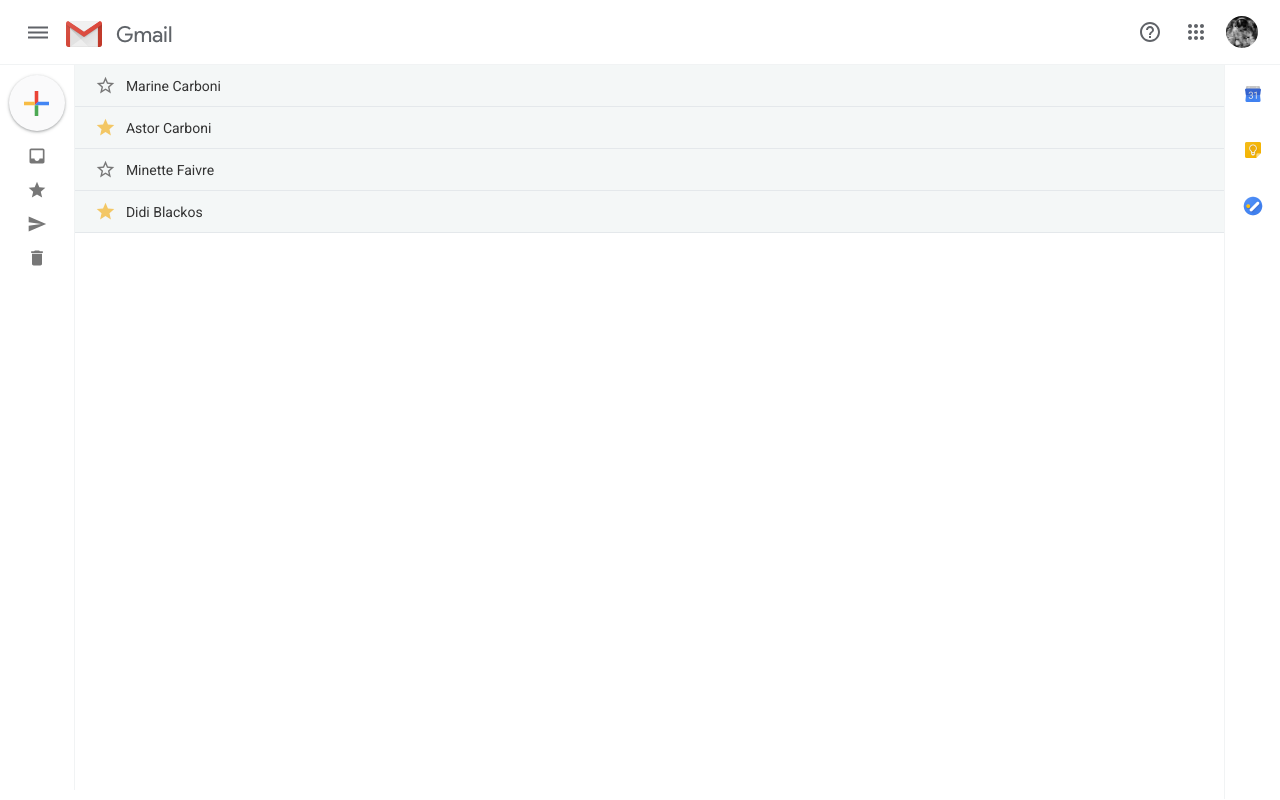
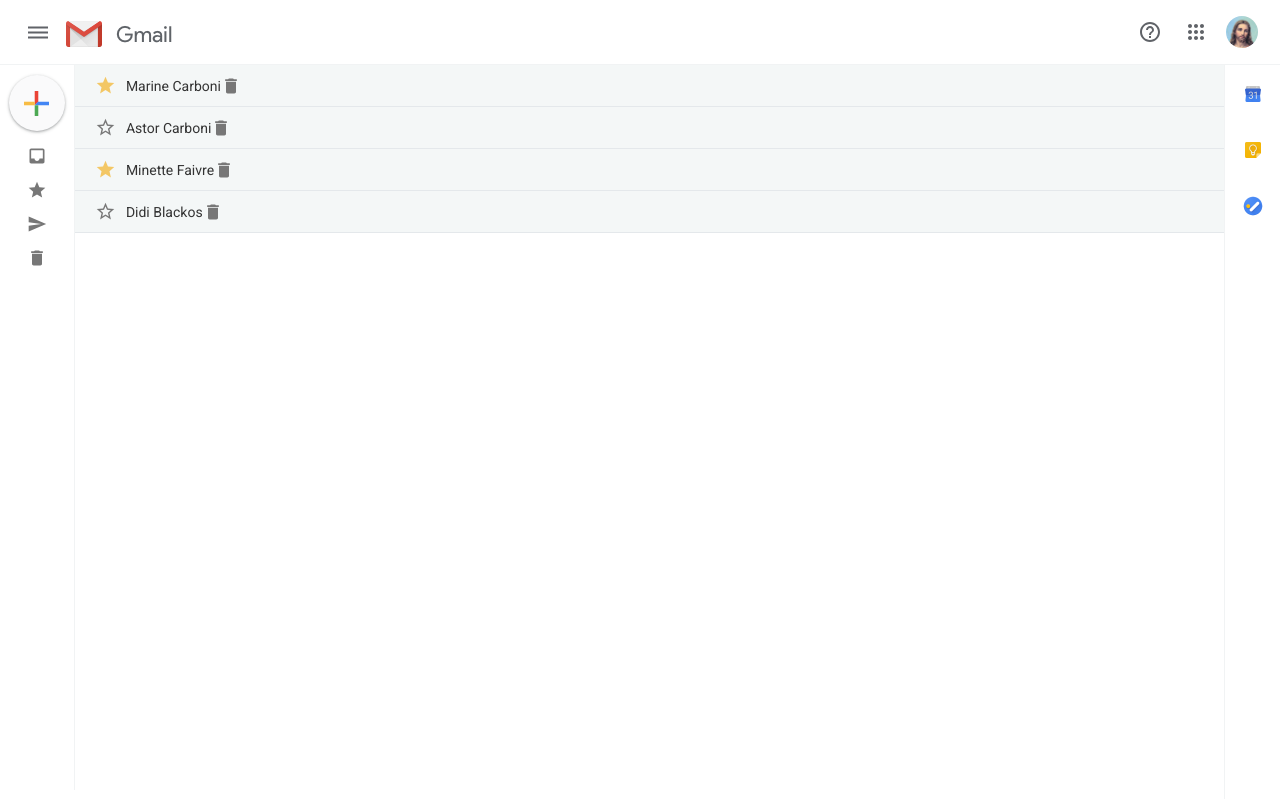
Before and after one commit to colinfaivre/ChuckNorris-gmail, a Vue app: page / in a window 1280 px wide. Built offline with nearby package versions, Linux system fonts and the light colour scheme.

Commit message:
Add Store & Routes for inBox, trash and starred emails

```diff
--- a/public/index.html
+++ b/public/index.html
@@ -5,7 +5,7 @@
     <meta http-equiv="X-UA-Compatible" content="IE=edge">
     <meta name="viewport" content="width=device-width,initial-scale=1.0">
     <link rel="icon" href="<%= BASE_URL %>favicon.ico">
-    <title>vue-gmail</title>
+    <title>Jesus-gmail</title>
     <link href="https://fonts.googleapis.com/css?family=Roboto:400,500,700,900&display=swap" rel="stylesheet">
   </head>
   <body>
--- /dev/null
+++ b/src/components/EmailList.vue
@@ -0,0 +1,59 @@
+<template>
+  <div class="Emails">
+    <div class="email" v-for="(email) in list" :key="email.id">
+      <img v-if="email.starred" @click="toggleStar(email.id)" src="../assets/star-border-yellow.svg" width="21" height="21">
+      <img v-else @click="toggleStar(email.id)" src="../assets/star-border-icon.svg" width="21" height="21">
+      <span>{{email.from}}</span>
+      <svg @click="toggleInTrash(email.id)" xmlns="http://www.w3.org/2000/svg" width="20" height="20" viewBox="0 0 24 24">
+        <path d="M6 19c0 1.1.9 2 2 2h8c1.1 0 2-.9 2-2V7H6v12zM19 4h-3.5l-1-1h-5l-1 1H5v2h14V4z" fill="#777"/>
+        <path d="M0 0h24v24H0z" fill="none"/>
+      </svg>
+    </div>
+  </div>
+</template>
+
+<script>
+export default {
+  name: 'email-list',
+  props: {
+    list: Array,
+  },
+  data() {
+    return {}
+  },
+  methods: {
+    toggleStar(emailId) {
+      this.$store.commit('TOGGLE_STAR', emailId)
+    },
+    toggleInTrash(emailId) {
+      this.$store.commit('TOGGLE_IN_TRASH', emailId)
+    },
+  },
+}
+</script>
+
+<style scoped lang="scss">
+.Emails {
+  width: calc(100vw - 129px);
+  .email {
+    padding: 10px 20px;
+    background-color: #f4f7f7;
+    border-bottom: solid 1px #e4e8eb;
+    color: #333;
+    font-size: 14px;
+
+    display: flex;
+    align-items: center;
+    cursor: pointer;
+    span {
+      margin-left: 10px;
+    }
+    &:hover {
+      border-bottom: solid 1px #ccc;
+      border-left: solid 1px #ccc;
+      border-right: solid 1px #ccc;
+      border-top: solid 1px #ccc;
+    }
+  }
+}
+</style>
--- a/src/components/LeftBar.vue
+++ b/src/components/LeftBar.vue
@@ -6,21 +6,21 @@
       <span class="add-icon-text" v-show="menuIsOpened">Compose</span>
     </div>
 
-    <div :class="{'icon-container': true, 'icon-container-opened': menuIsOpened}">
+    <div @click="$router.push({ name: 'inbox'})" :class="{'icon-container': true, 'icon-container-opened': menuIsOpened}">
       <svg xmlns="http://www.w3.org/2000/svg" width="20" height="20" viewBox="0 0 24 24">
         <path d="M19 3H4.99c-1.11 0-1.98.89-1.98 2L3 19c0 1.1.88 2 1.99 2H19c1.1 0 2-.9 2-2V5c0-1.11-.9-2-2-2zm0 12h-4c0 1.66-1.35 3-3 3s-3-1.34-3-3H4.99V5H19v10z" fill="#777"/>
         <path fill="none" d="M0 0h24v24H0V0z"/>
       </svg>
-      <span class="icon-text" v-show="menuIsOpened">Inbox</span>
+      <span class="icon-text" v-show="menuIsOpened">Inbox {{ totalEmailsInboxNumber || "" }}</span>
     </div>
 
-    <div :class="{'icon-container': true, 'icon-container-opened': menuIsOpened}">
+    <div @click="$router.push({ name: 'starred' })" :class="{'icon-container': true, 'icon-container-opened': menuIsOpened}">
       <svg xmlns="http://www.w3.org/2000/svg" width="20" height="20" viewBox="0 0 24 24">
         <path d="M0 0h24v24H0z" fill="none"/>
         <path d="M12 17.27L18.18 21l-1.64-7.03L22 9.24l-7.19-.61L12 2 9.19 8.63 2 9.24l5.46 4.73L5.82 21z" fill="#777"/>
         <path d="M0 0h24v24H0z" fill="none"/>
       </svg>
-      <span class="icon-text" v-show="menuIsOpened">Starred</span>
+      <span class="icon-text" v-show="menuIsOpened">Starred {{ totalStarredEmailsNumber || "" }}</span>
     </div>
 
     <div :class="{'icon-container': true, 'icon-container-opened': menuIsOpened}">
@@ -31,12 +31,12 @@
       <span class="icon-text" v-show="menuIsOpened">Sent</span>
     </div>
 
-    <div :class="{'icon-container': true, 'icon-container-opened': menuIsOpened}">
+    <div @click="$router.push({ name: 'trash'})" :class="{'icon-container': true, 'icon-container-opened': menuIsOpened}">
       <svg xmlns="http://www.w3.org/2000/svg" width="20" height="20" viewBox="0 0 24 24">
         <path d="M6 19c0 1.1.9 2 2 2h8c1.1 0 2-.9 2-2V7H6v12zM19 4h-3.5l-1-1h-5l-1 1H5v2h14V4z" fill="#777"/>
         <path d="M0 0h24v24H0z" fill="none"/>
       </svg>
-      <span class="icon-text" v-show="menuIsOpened">Trash</span>
+      <span class="icon-text" v-show="menuIsOpened">Trash {{ totalInTrashEmailsNumber || "" }}</span>
     </div>
 
   </div>
@@ -53,11 +53,20 @@ export default {
 
     }
   },
-
+  computed: {
+    totalEmailsInboxNumber() {
+      return this.$store.getters.totalEmailsInboxNumber
+    },
+    totalStarredEmailsNumber() {
+      return this.$store.getters.totalStarredEmailsNumber
+    },
+    totalInTrashEmailsNumber() {
+      return this.$store.getters.totalInTrashEmailsNumber
+    }
+  }
 }
 </script>
 
-<!-- Add "scoped" attribute to limit CSS to this component only -->
 <style scoped lang="scss">
 .LeftBar {
 
--- a/src/components/TopBar.vue
+++ b/src/components/TopBar.vue
@@ -25,7 +25,7 @@
       </div>
 
       <div class="icon-container">
-        <img class="profile-image" alt="Profile Image" src="../assets/profile-image.jpg">
+        <img class="profile-image" alt="Profile Image" src="../assets/jesus-image2.png">
       </div>
     </div>
 
--- a/src/router.js
+++ b/src/router.js
@@ -1,6 +1,8 @@
 import Vue from 'vue'
 import Router from 'vue-router'
-import Emails from './views/Emails.vue'
+import Inbox from './views/Inbox.vue'
+import Starred from './views/Starred.vue'
+import Trash from './views/Trash.vue'
 
 Vue.use(Router)
 
@@ -10,8 +12,18 @@ export default new Router({
   routes: [
     {
       path: '/',
-      name: 'emails',
-      component: Emails
-    }
+      name: 'inbox',
+      component: Inbox,
+    },
+    {
+      path: '/starred',
+      name: 'starred',
+      component: Starred,
+    },
+    {
+      path: '/trash',
+      name: 'trash',
+      component: Trash,
+    },
   ]
 })
--- a/src/store.js
+++ b/src/store.js
@@ -5,12 +5,72 @@ Vue.use(Vuex)
 
 export default new Vuex.Store({
   state: {
-
+    emails: [
+      {
+        id: 0,
+        from: "Marine Carboni",
+        starred: true,
+        inTrash: false,
+        unRead: true,
+      },
+      {
+        id: 1,
+        from: "Astor Carboni",
+        starred: false,
+        inTrash: false,
+        unRead: true,
+      },
+      {
+        id: 2,
+        from: "Minette Faivre",
+        starred: true,
+        inTrash: false,
+        unRead: true,
+      },
+      {
+        id: 3,
+        from: "Didi Blackos",
+        starred: false,
+        inTrash: false,
+        unRead: true,
+      },
+    ]
   },
   mutations: {
-
+    TOGGLE_STAR(state, emailId) {
+      state.emails[emailId].starred = !state.emails[emailId].starred
+    },
+    TOGGLE_IN_TRASH(state, emailId) {
+      state.emails[emailId].inTrash = !state.emails[emailId].inTrash
+      state.emails[emailId].starred = false
+    }
   },
   actions: {
 
+  },
+  getters: {
+    totalEmailsNumber: state => {
+      return state.emails.length
+    },
+    totalEmailsInboxNumber: state => {
+      return state.emails.filter(email => !email.inTrash).length
+    },
+    totalStarredEmailsNumber: state => {
+      return state.emails.filter(email => email.starred).length
+    },
+    totalInTrashEmailsNumber: state => {
+      return state.emails.filter(email => email.inTrash).length
+    },
+
+
+    emailsInbox: state => {
+      return state.emails.filter(email => !email.inTrash)
+    },
+    emailsInTrash: state => {
+      return state.emails.filter(email => email.inTrash)
+    },
+    emailsInStarred: state => {
+      return state.emails.filter(email => email.starred)
+    },
   }
 })
--- a/src/views/Emails.vue
+++ /dev/null
@@ -1,69 +0,0 @@
-<template>
-  <div class="Emails">
-    <div class="email" v-for="(email, index) in emails" :key="index">
-      <img v-if="email.starred" @click="email.starred = !email.starred" src="../assets/star-border-icon.svg" width="21" height="21">
-      <img v-else @click="email.starred = !email.starred" src="../assets/star-border-yellow.svg" width="21" height="21">
-      <span>{{email.from}}</span>
-    </div>
-  </div>
-</template>
-
-<script>
-// @ is an alias to /src
-
-export default {
-  name: 'emails',
-  components: {
-  },
-  data() {
-    return {
-      emails: [
-        {
-          from: "Marine Carboni",
-          starred: true
-        },
-        {
-          from: "Astor Carboni",
-          starred: false
-        },
-        {
-          from: "Minette Faivre",
-          starred: true
-        },
-        {
-          from: "Didi Blackos",
-          starred: false
-        },
-      ]
-    }
-  },
-}
-</script>
-
-<style scoped lang="scss">
-.Emails {
-  width: calc(100vw - 129px);
-  .email {
-    padding: 10px 20px;
-    background-color: #f4f7f7;
-    border-bottom: solid 1px #e4e8eb;
-    color: #333;
-    font-size: 14px;
-
-    display: flex;
-    align-items: center;
-    cursor: pointer;
-    span {
-      margin-left: 10px;
-    }
-    &:hover {
-      border-bottom: solid 1px #ccc;
-      border-left: solid 1px #ccc;
-      border-right: solid 1px #ccc;
-      border-top: solid 1px #ccc;
-    }
-  }
-}
-
-
-</style>
--- /dev/null
+++ b/src/views/Inbox.vue
@@ -0,0 +1,18 @@
+<template>
+  <EmailList :list="emailsInbox"></EmailList>
+</template>
+
+<script>
+import EmailList from '@/components/EmailList.vue'
+export default {
+  name: 'inbox',
+  components: {
+    EmailList,
+  },
+  computed: {
+    emailsInbox() {
+      return this.$store.getters.emailsInbox
+    },
+  },
+}
+</script>
--- /dev/null
+++ b/src/views/Starred.vue
@@ -0,0 +1,18 @@
+<template>
+  <EmailList :list="emailsInStarred"></EmailList>
+</template>
+
+<script>
+import EmailList from '@/components/EmailList.vue'
+export default {
+  name: 'inbox',
+  components: {
+    EmailList,
+  },
+  computed: {
+    emailsInStarred() {
+      return this.$store.getters.emailsInStarred
+    },
+  },
+}
+</script>
--- /dev/null
+++ b/src/views/Trash.vue
@@ -0,0 +1,18 @@
+<template>
+  <EmailList :list="emailsInTrash"></EmailList>
+</template>
+
+<script>
+import EmailList from '@/components/EmailList.vue'
+export default {
+  name: 'inbox',
+  components: {
+    EmailList,
+  },
+  computed: {
+    emailsInTrash() {
+      return this.$store.getters.emailsInTrash
+    },
+  },
+}
+</script>
```
Also changed, not shown: src/assets/jesus-image2.png (added), 1 other file (tests, documents, lock files or other folders).
